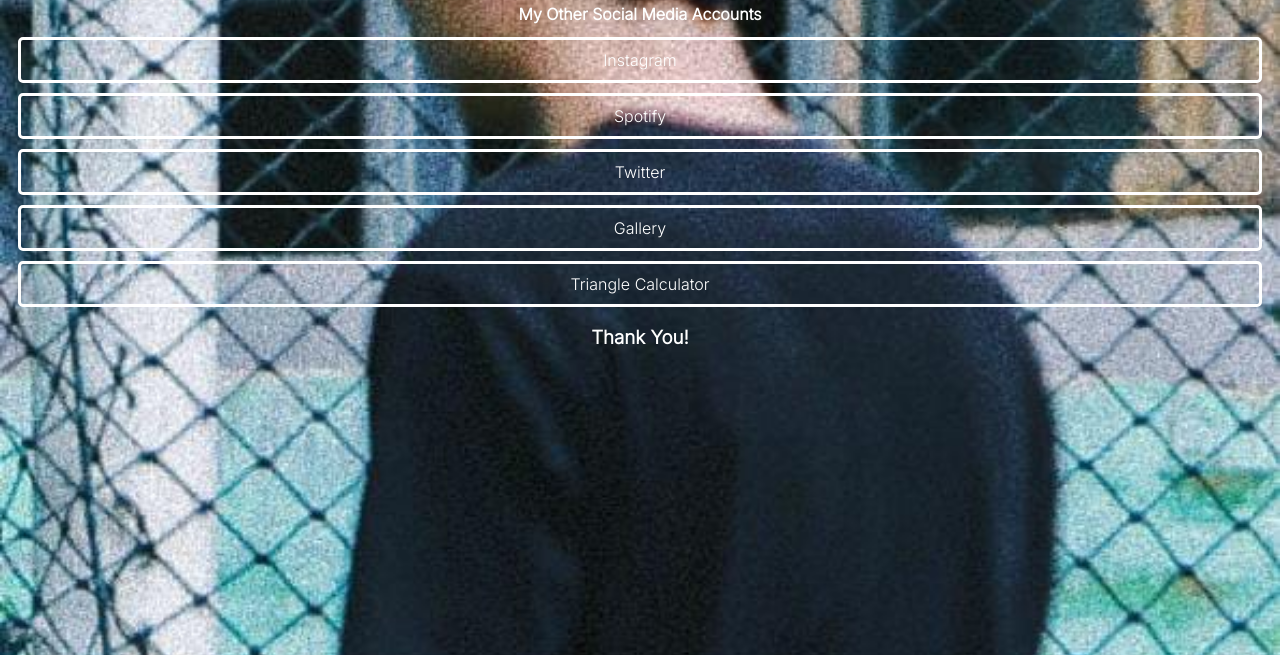
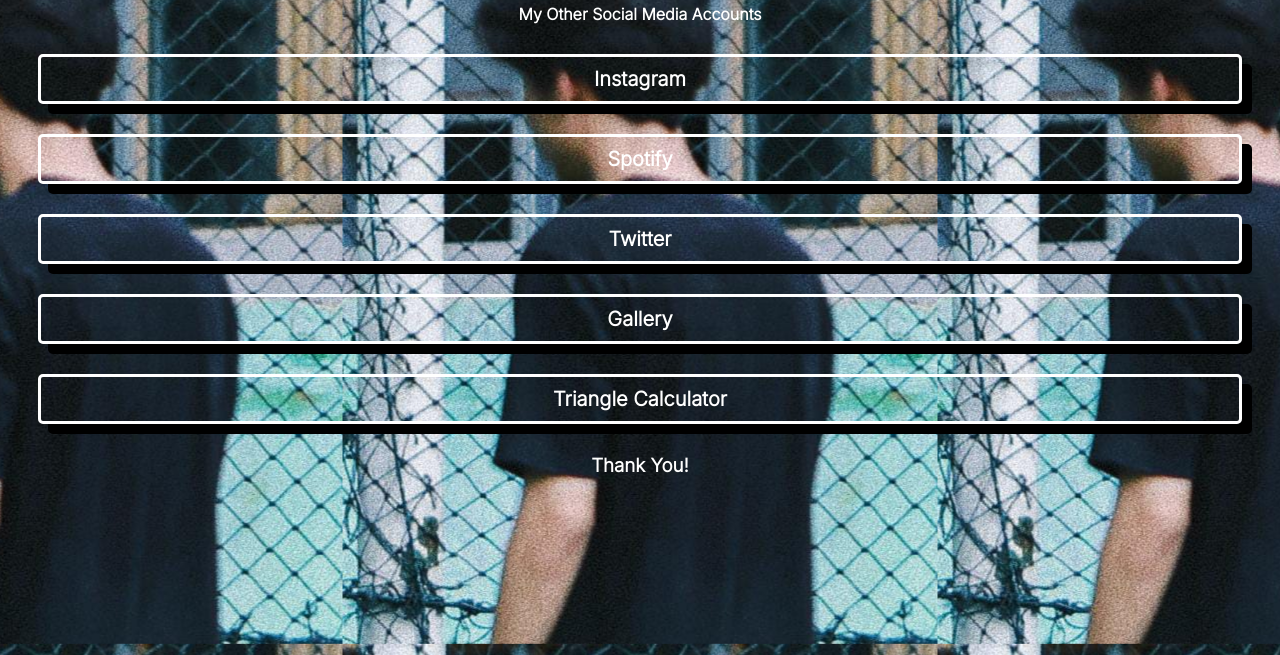
Before and after one commit to AryoBimoPrakoso/aryobimoprakoso.github.io, a plain HTML site: page index.html in a window 1280 px wide. Shown: the part 145-800 px from the top of the page. Drawn offline with Linux system fonts and the light colour scheme.

Commit message:
FINAL NIH KAYAKNYA

```diff
--- a/index2.css
+++ b/index2.css
@@ -3,9 +3,9 @@
 
 
 body{
-    background-image: url(image/back.jpeg) ;
-    background-size: cover;
+    background-image: url(image/back.jpeg);
     background-position: center;
+
 }
 
 /* Gaya dasar untuk link-box */
@@ -16,27 +16,35 @@ body{
     background-color: none;
     border: 3px solid white;
     border-radius: 5px;
-    margin: 10px;
+    margin: 30px;
     text-decoration: none; /* Menghapus garis bawah pada tautan */
     color: white; /* Warna teks */
     font-family: "Inter", sans-serif;
+    font-weight: bold;
+    font-size: 20px;
+    box-shadow:  10px 10px black;
+
 
 }
+
+
 
 /* Gaya saat tautan diklik */
 .link-box:hover {
     background-color: white;
     color: black;
-}
 
 
+}
 
 /* Gaya untuk judul halaman */
 .page-title {
     color: white;
+    font-weight: bold;
     text-align: center;
     font-family: 'Inter', sans-serif;
     margin-top: 100px;
+
 }
 
 /* Gaya untuk subjudul halaman */
```
